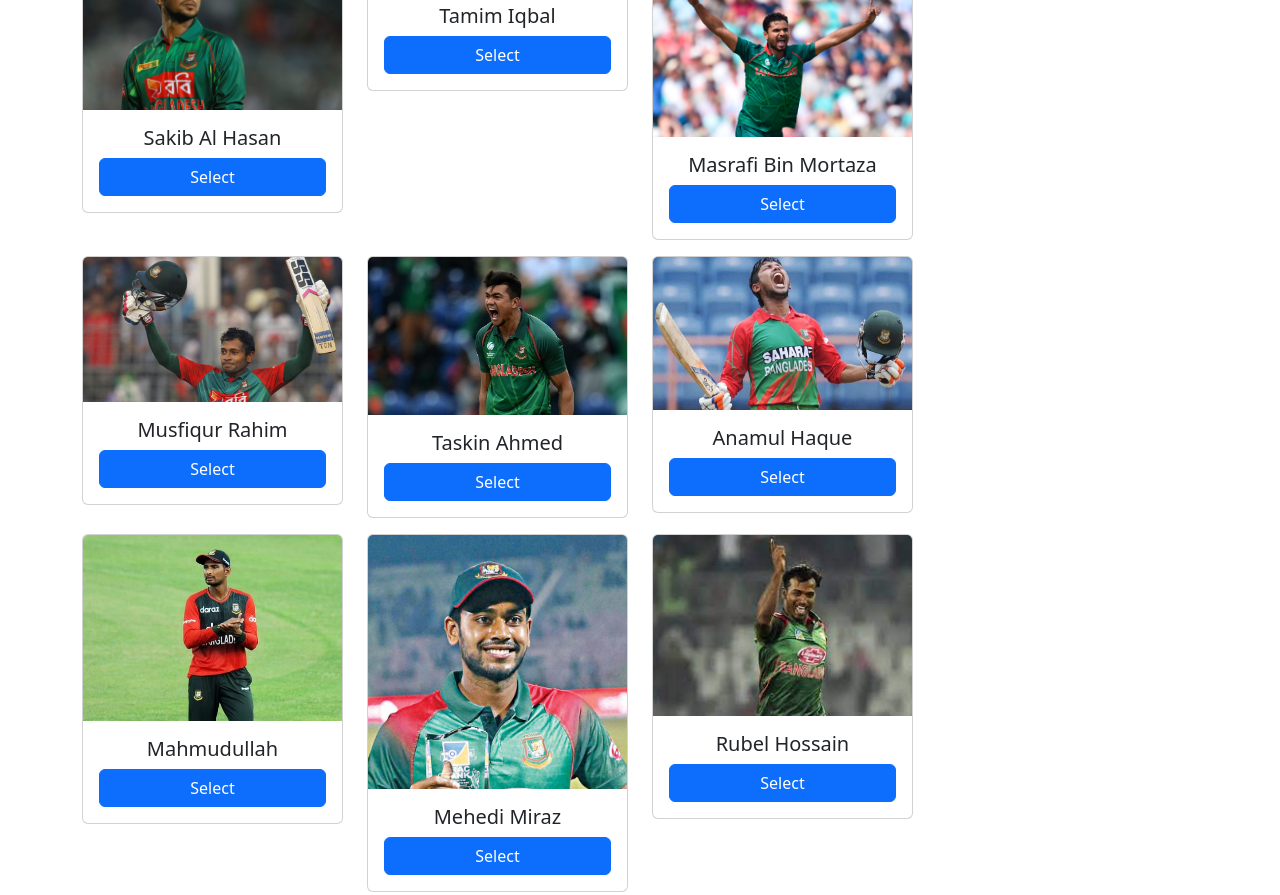
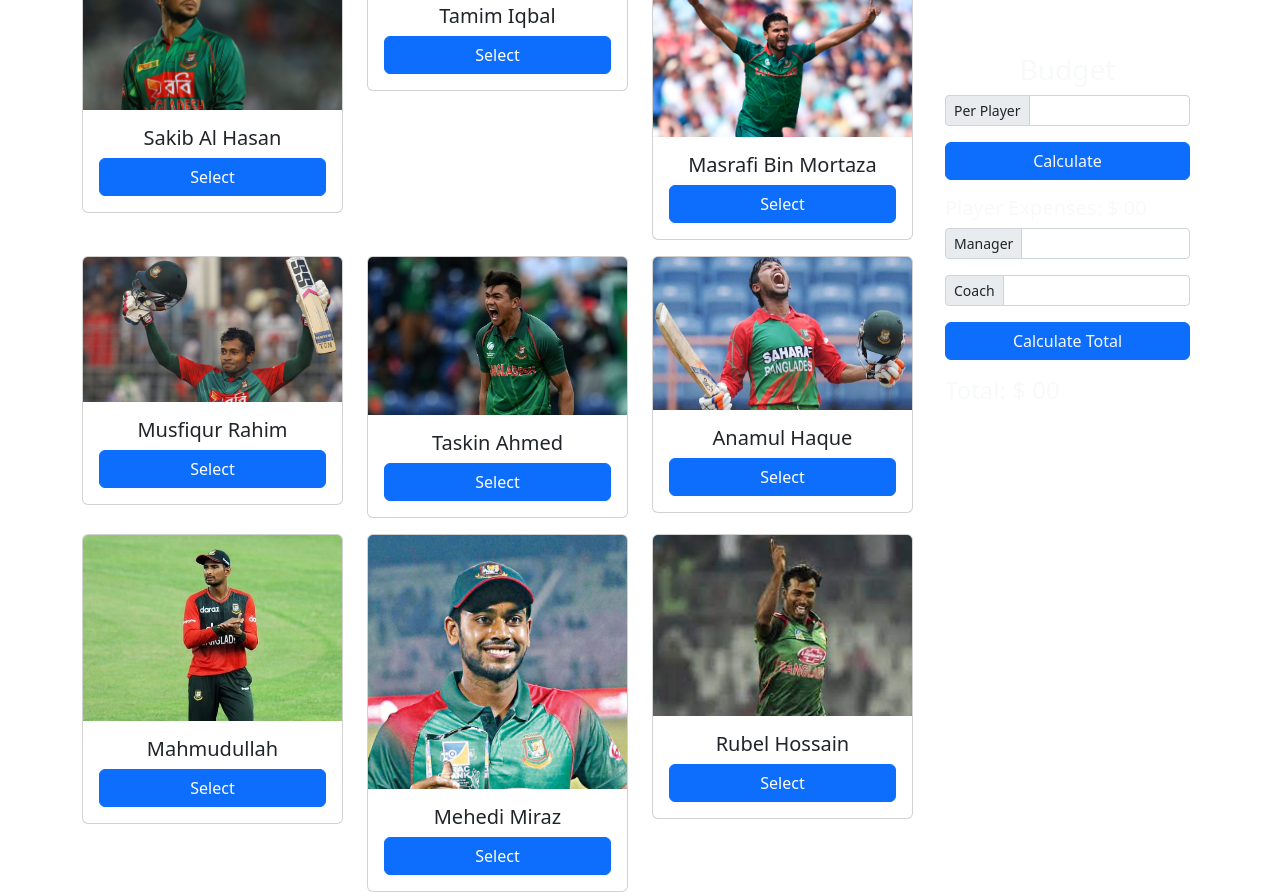
Before and after one commit to NakibCSE/best-five-dom, a plain HTML site: page index.html in a window 1280 px wide. Shown: the part 1018-1913 px from the top of the page. Drawn offline with nearby package versions, Linux system fonts and the light colour scheme.

Commit message:
Expenses calculation added

```diff
--- a/index.html
+++ b/index.html
@@ -179,7 +179,46 @@
                     <!-- player section end here -->
 
                     <!-- expenses calculation start here  -->
+                    <div class="col-lg-3 mt-3">
+                        <div>
+                            <div class="player-list mb-5">
+                                <h3 class="text-light text-center">Selected Five</h3>
+                                <div>
+                                    <ol id="select-five" class="text-light select-five">
 
+                                    </ol>
+                                </div>
+                            </div>
+                            <div class="budget-list p-2">
+                                <h3 class="text-center text-light">Budget</h3>
+                                <div class="input-group input-group-sm mb-3">
+                                    <span class="input-group-text font-weight-bold" id="inputGroup-sizing-sm">Per
+                                        Player</span>
+                                    <input id="perplayer-ammount" type="text" class="form-control"
+                                        aria-label="Sizing example input" aria-describedby="inputGroup-sizing-sm">
+                                </div>
+                                <button id="budget-calculate"
+                                    class="btn btn-primary w-100 text-light mb-3 font-weight-bold">Calculate</button>
+                                <h5 class="text-light">Player Expenses: $<span id="player-expenses"> 00</span> </h5>
+                                <div class="input-group input-group-sm mb-3">
+                                    <span class="input-group-text font-weight-bold" id="inputGroup-sizing-sm">
+                                        Manager</span>
+                                    <input id="manager-input" type="text" class="form-control"
+                                        aria-label="Sizing example input" aria-describedby="inputGroup-sizing-sm">
+                                </div>
+                                <div class="input-group input-group-sm mb-3">
+                                    <span class="input-group-text font-weight-bold"
+                                        id="inputGroup-sizing-sm">Coach</span>
+                                    <input id="coach-input" type="text" class="form-control"
+                                        aria-label="Sizing example input" aria-describedby="inputGroup-sizing-sm">
+                                </div>
+                                <button id="calculate-total"
+                                    class="btn btn-primary w-100 text-light mb-3 font-weight-bold">Calculate
+                                    Total</button>
+                                <h4 class="text-light">Total: $ <span id="total-final"> 00</span> </h4>
+                            </div>
+                        </div>
+                    </div>
                     <!-- expenses calculation end here  -->
                 </div>
             </div>
```
